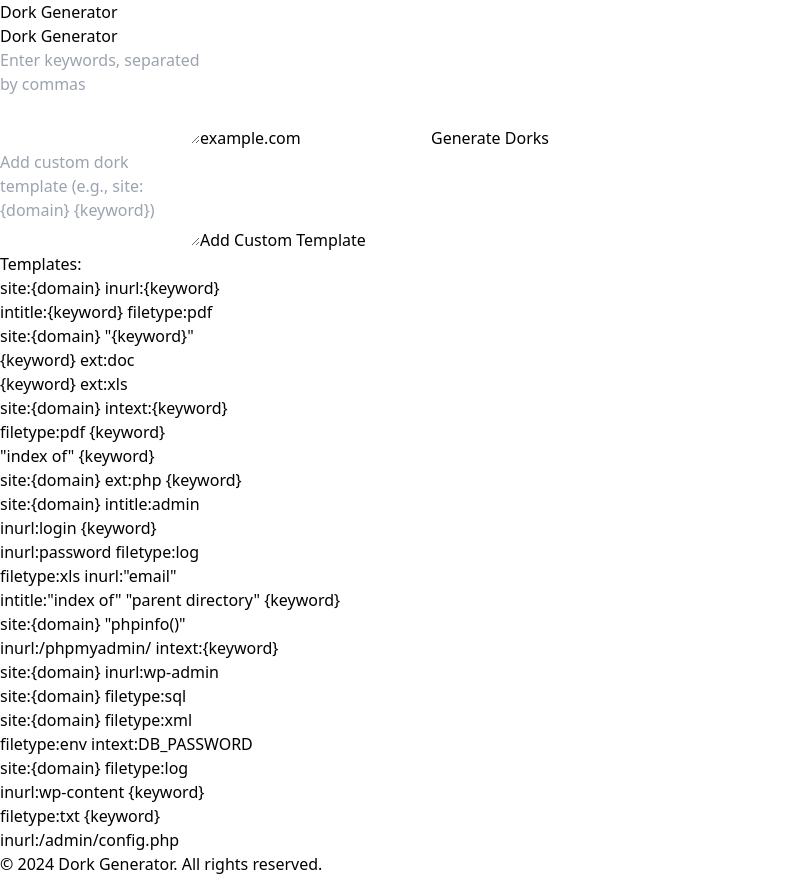
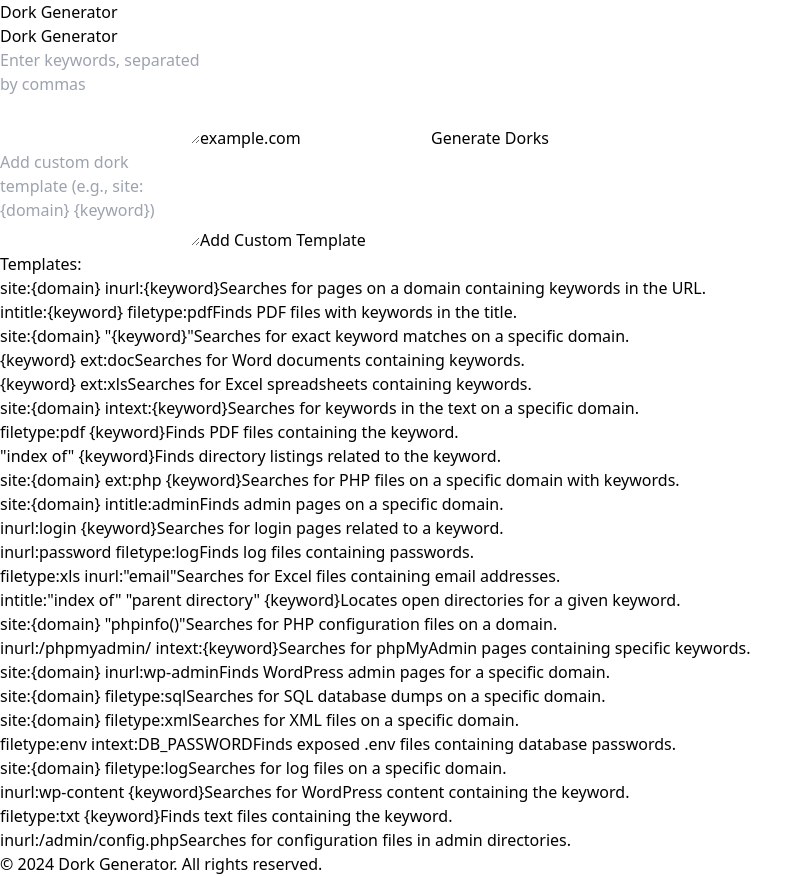
Before and after one commit to ltxstudio/DorkGenerator, a React (Vite) app: page / in a window 1280 px wide. Shown: the whole page, without its empty margins (0-812 px from the left). Built offline with nearby package versions, Linux system fonts and the light colour scheme.

Commit message:
Update DorkGenerator.jsx

```diff
--- a/src/components/DorkGenerator.jsx
+++ b/src/components/DorkGenerator.jsx
@@ -42,6 +42,10 @@ const DorkGenerator = () => {
     link.href = URL.createObjectURL(blob);
     link.download = "dorks.txt";
     link.click();
+  };
+
+  const clearGeneratedDorks = () => {
+    setGeneratedDorks([]);
   };
 
   return (
@@ -90,9 +94,10 @@ const DorkGenerator = () => {
             <h3 className="text-lg font-bold mb-2">Templates:</h3>
             <ul className="list-disc pl-5 space-y-1">
               {templates.map(({ template, description }, index) => (
-                <li key={index} className="text-sm">
-                  <span className="tooltip" title={description}>
+                <li key={index} className="text-sm relative group">
+                  <span className="cursor-pointer">
                     {template}
+                    <span className="absolute bottom-0 left-1/2 transform -translate-x-1/2 bg-gray-800 text-white p-2 rounded opacity-0 group-hover:opacity-100 transition-opacity duration-300">{description}</span>
                   </span>
                 </li>
               ))}
@@ -125,6 +130,12 @@ const DorkGenerator = () => {
           >
             Export to File
           </button>
+          <button
+            className="mt-4 bg-gray-500 text-white px-4 py-2 rounded hover:bg-gray-600"
+            onClick={clearGeneratedDorks}
+          >
+            Clear All Dorks
+          </button>
         </div>
       )}
     </div>
```
